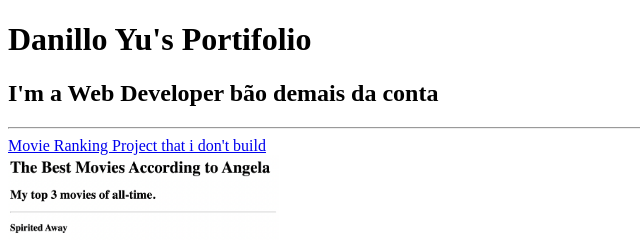
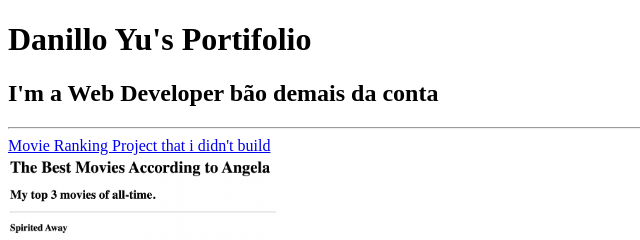
Before and after one commit to Danill0-o/htmlearning, a plain HTML site: page index.html in a window 1280 px wide. Shown: the top 240 px of the page, 0-640 px from the left. Drawn offline with Linux system fonts and the light colour scheme.

Commit message:
Update index.html

```diff
--- a/index.html
+++ b/index.html
@@ -10,7 +10,7 @@
     <h1>Danillo Yu's Portifolio</h1>
     <h2>I'm a Web Developer bão demais da conta</h2>
     <hr>
-    <a href="../4.1 Webpages/index.html">Movie Ranking Project that i don't build</a><br>
+    <a href="../4.1 Webpages/index.html">Movie Ranking Project that i didn't build</a><br>
     <img src="./assets/images/movie-ranking.png" height="200" alt="nada a ver at all">
     <br>
     <a href="../4.1 Webpages/index.html">Birthday Invite Project that i didn't build at all</a><br>
```
